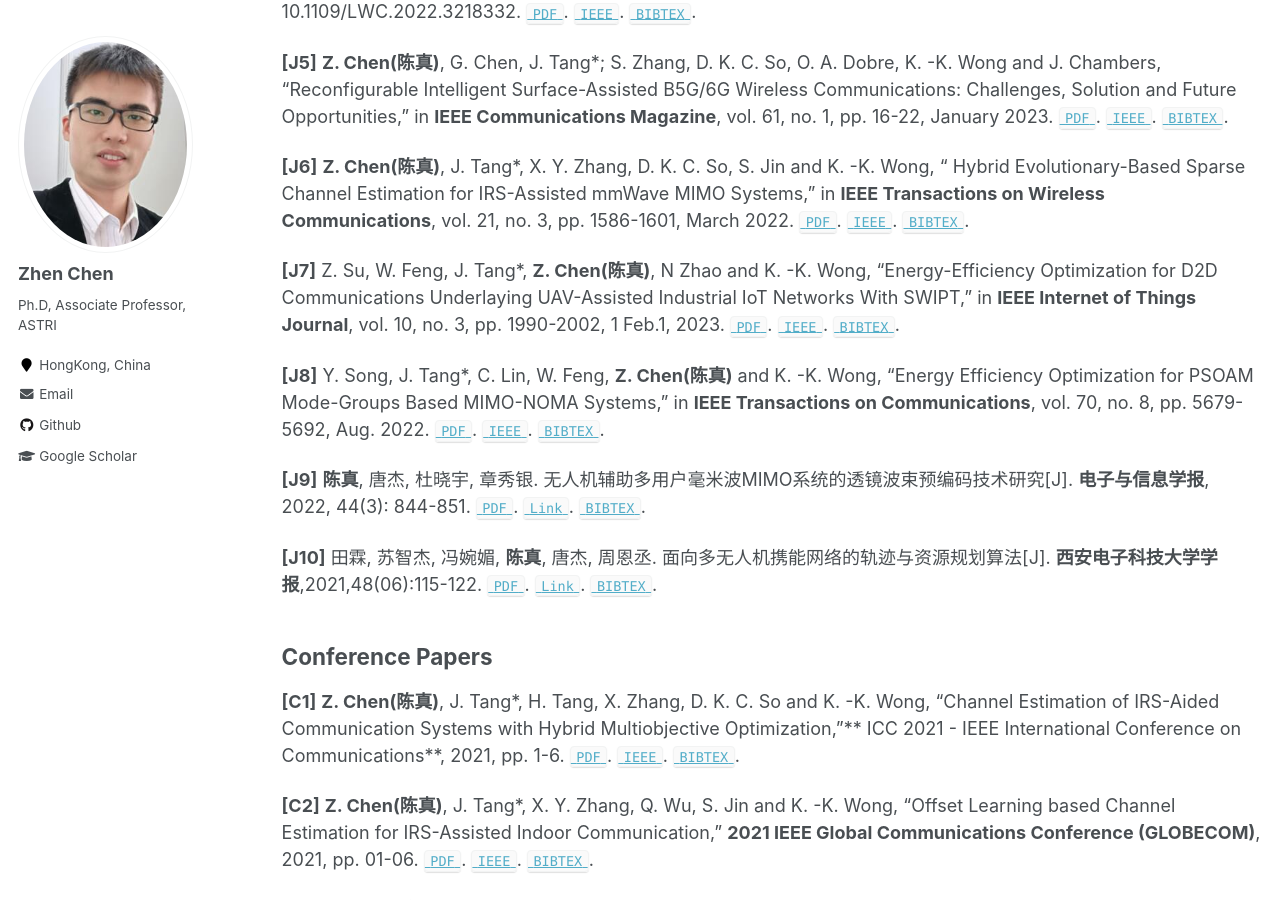
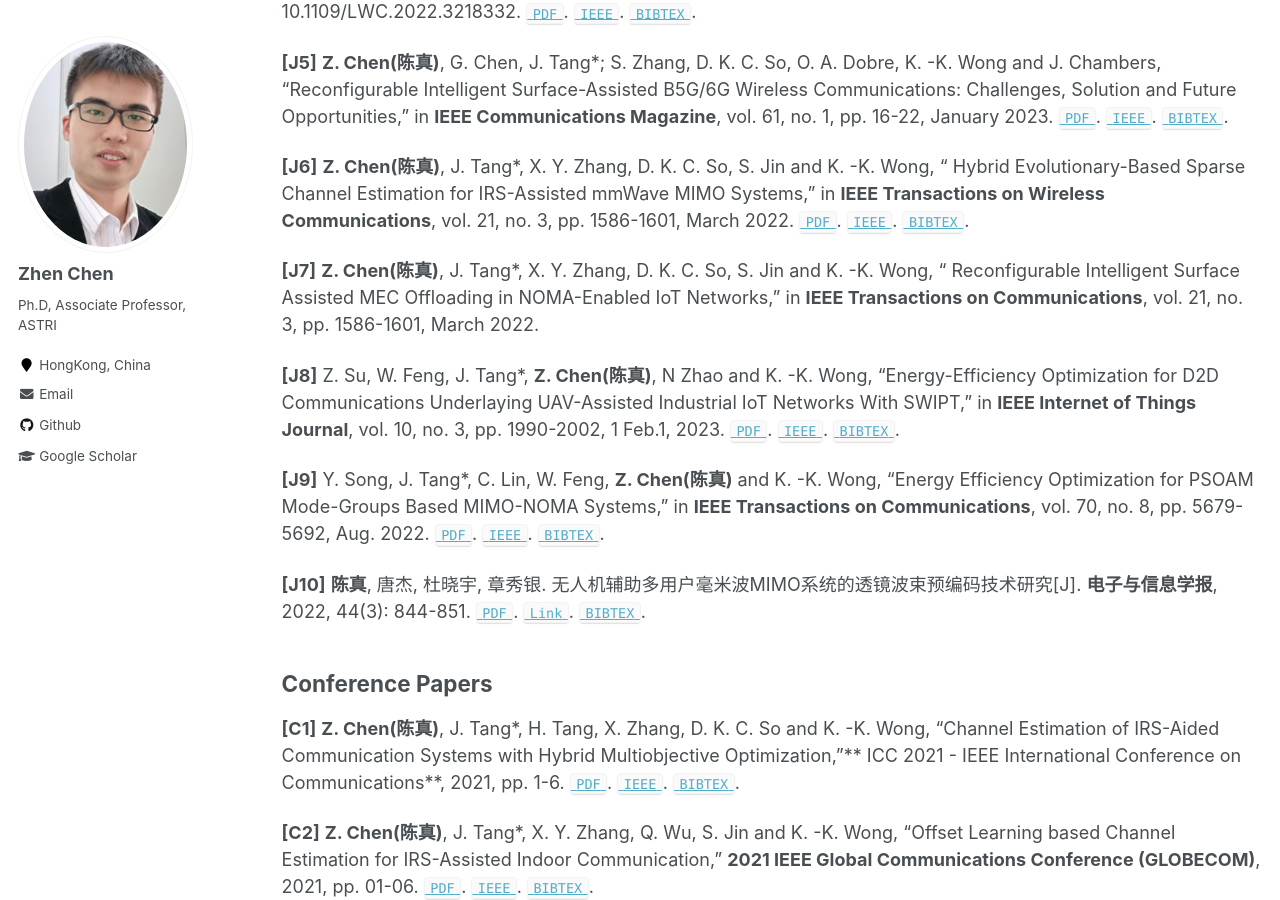
Before and after one commit to baile035/chenz_CV, a Jekyll site: the page built from _pages/publications.md, in a window 1280 px wide and 900 px high, scrolled down 650 px. Built offline with Jekyll 4.4.1, drawn with Linux system fonts in a browser that asks for light colours.

Commit message:
Update publications.md

```diff
--- a/_pages/publications.md
+++ b/_pages/publications.md
@@ -42,31 +42,35 @@ Journal Articles
 [`IEEE`](https://ieeexplore.ieee.org/abstract/document/9521836/).
 [`BIBTEX`](https://baile035.github.io/chenz_CV/files/Hybrid_Evolutionary-Based_Sparse_Channel_Estimation_for_IRS-Assisted_mmWave_MIMO_Systems.bib).
 
+**[J7]** **Z. Chen(陈真)**, J. Tang*, X. Y. Zhang, D. K. C. So, S. Jin and K. -K. Wong, " Reconfigurable Intelligent Surface Assisted MEC Offloading in NOMA-Enabled IoT Networks," in **IEEE Transactions on Communications**, vol. 21, no. 3, pp. 1586-1601, March 2022.
 
-**[J7]** Z. Su, W. Feng, J. Tang*, **Z. Chen(陈真)**, N Zhao and K. -K. Wong, "Energy-Efficiency Optimization for D2D Communications Underlaying UAV-Assisted Industrial IoT Networks With SWIPT," in **IEEE Internet of Things Journal**, vol. 10, no. 3, pp. 1990-2002, 1 Feb.1, 2023.
+
+
+**[J8]** Z. Su, W. Feng, J. Tang*, **Z. Chen(陈真)**, N Zhao and K. -K. Wong, "Energy-Efficiency Optimization for D2D Communications Underlaying UAV-Assisted Industrial IoT Networks With SWIPT," in **IEEE Internet of Things Journal**, vol. 10, no. 3, pp. 1990-2002, 1 Feb.1, 2023.
 [`PDF`](https://baile035.github.io/chenz_CV/files/Energy-Efficiency_Optimization_for_D2D_Communications_Underlaying_UAV-Assisted_Industrial_IoT_Networks_With_SWIPT.pdf).
 [`IEEE`](https://ieeexplore.ieee.org/document/9676698).
 [`BIBTEX`](https://baile035.github.io/chenz_CV/files/Energy-Efficiency_Optimization_for_D2D_Communications_Underlaying_UAV-Assisted_Industrial_IoT_Networks_With_SWIPT.bib).
 
 
-**[J8]** Y. Song, J. Tang*, C. Lin, W. Feng, **Z. Chen(陈真)** and K. -K. Wong, "Energy Efficiency Optimization for PSOAM Mode-Groups Based MIMO-NOMA Systems," in **IEEE Transactions on Communications**, vol. 70, no. 8, pp. 5679-5692, Aug. 2022.
+**[J9]** Y. Song, J. Tang*, C. Lin, W. Feng, **Z. Chen(陈真)** and K. -K. Wong, "Energy Efficiency Optimization for PSOAM Mode-Groups Based MIMO-NOMA Systems," in **IEEE Transactions on Communications**, vol. 70, no. 8, pp. 5679-5692, Aug. 2022.
 [`PDF`](https://baile035.github.io/chenz_CV/files/Energy_Efficiency_Optimization_for_PSOAM_Mode-Groups_Based_MIMO-NOMA_Systems.pdf).
 [`IEEE`](https://ieeexplore.ieee.org/document/9791313).
 [`BIBTEX`](https://baile035.github.io/chenz_CV/files/Energy_Efficiency_Optimization_for_PSOAM_Mode-Groups_Based_MIMO-NOMA_Systems.bib).
 
-**[J9]** **陈真**, 唐杰, 杜晓宇, 章秀银. 无人机辅助多用户毫米波MIMO系统的透镜波束预编码技术研究[J]. **电子与信息学报**, 2022, 44(3): 844-851.
+**[J10]** **陈真**, 唐杰, 杜晓宇, 章秀银. 无人机辅助多用户毫米波MIMO系统的透镜波束预编码技术研究[J]. **电子与信息学报**, 2022, 44(3): 844-851.
 [`PDF`](https://baile035.github.io/chenz_CV/files/无人机辅助多用户毫米波MIMO系统的透镜波束预编码技术研究.pdf).
 [`Link`](https://jeit.ac.cn/cn/article/doi/10.11999/JEIT211194?viewType=HTML).
 [`BIBTEX`](https://baile035.github.io/chenz_CV/files/无人机辅助多用户毫米波MIMO系统的透镜波束预编码技术研究.bib).
 
+
+<!--
 **[J10]** 田霖, 苏智杰, 冯婉媚, **陈真**, 唐杰, 周恩丞. 面向多无人机携能网络的轨迹与资源规划算法[J]. **西安电子科技大学学报**,2021,48(06):115-122.
 [`PDF`](https://baile035.github.io/chenz_CV/files/
 面向多无人机携能网络的轨迹与资源规划算法.pdf).
 [`Link`](https://journal.xidian.edu.cn/xdxb/CN/10.19665/j.issn1001-2400.2021.06.014).
-[`BIBTEX`](https://baile035.github.io/chenz_CV/files/
-面向多无人机携能网络的轨迹与资源规划算法.bib).
+[`BIBTEX`](https://baile035.github.io/chenz_CV/files/面向多无人机携能网络的轨迹与资源规划算法.bib).
 
-<!--
+
 **[J11]** 王瑜新, 章秀银, 徐汗青, 唐杰, **陈真**. 6G需求、愿景与应用场景探讨[J]. **电子技术应用**,2021,47(3):1-4,17.
 [`PDF`](https://pxl0912.github.io/files/6G需求、愿景与应用场景探讨.pdf).
 [`IEEE`](https://xueshu.baidu.com/usercenter/paper/show?paperid=1d7c0gr0w93t0gy06e5a0cw0gn711748).
```
